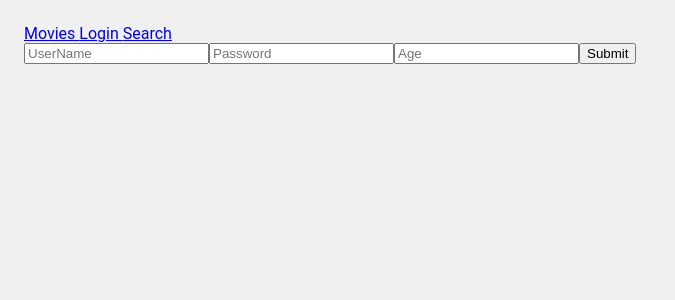
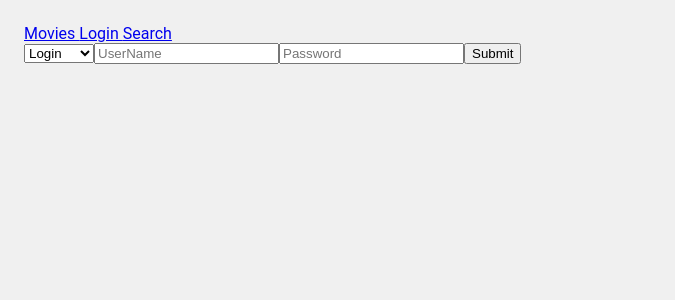
Before and after one commit to EthanIsola/FilmFanatics, a React (Create React App) app in the folder film_fanatics/: page /login in a window 1280 px wide. Shown: the top 300 px of the page, without its empty margins (0-675 px from the left). Built offline with nearby package versions, Linux system fonts and the light colour scheme; no server answers.

Commit message:
Fully functioning login feature

```diff
--- a/film_fanatics/src/components/Login.js
+++ b/film_fanatics/src/components/Login.js
@@ -5,6 +5,8 @@ function Login({user, setUser}) {
     const [userName, setUserName] = useState("");
     const [myPassword, setPassword] = useState("");
     const [age, setAge] = useState("");
+    const [option, setOption] = useState("login")
+    const [display, setOptionDisplay] = useState(false)
 
 
     function handleUserName(event) {
@@ -19,22 +21,30 @@ function Login({user, setUser}) {
         setAge(event.target.value);
     }
 
-
+    function handleOption(event) {
+        setOption(event.target.value);
+        if(event.target.value == "sign up"){
+            setOptionDisplay(true)
+        }
+        else{
+            setOptionDisplay(false)
+        }
+    }
 
     useEffect(()=>{
-        fetch("http://localhost:9292/viewers")
-        .then(r=>r.json())
-        .then(data=> currentUsers = data)
+
       },[])
 
       function handleSubmit(e) {
         e.preventDefault();
-
-        const formData = {
+        if (option === "sign up") {
+            console.log("sign up")
+            const formData = {
+            password: myPassword,
             name: userName,
-            password: myPassword,
             age: age
         };
+        alert("submitted")
 
         fetch("http://localhost:9292/viewers", {
             method: "POST",
@@ -43,15 +53,41 @@ function Login({user, setUser}) {
             },
             body: JSON.stringify(formData),
       })
-      setUser(userName)
-      }
+      setUser(userName)}
+      else{
+        fetch("http://localhost:9292/viewers")
+        .then(r=>r.json())
+        .then(data=>{
+        let isIncluded = false
+        for(let x in data){
+            console.log(data[x])
+            if((data[x].name === userName)&&(data[x].password === myPassword)){
+                isIncluded = true;
+            }
+        }
+        if(isIncluded === true){
+            setUser(userName)
+            alert("Logged In Successfully")
+        }
+        else{
+            alert("User Not Found")
+        }
+      })
+      }}
 
       return(
         <div>
             <form onSubmit={handleSubmit}>
+                <select
+                    className="ui selection dropdown"
+                    onChange={handleOption}
+                    value = {option}>
+                    <option value= "login">Login</option>
+                    <option value = "sign up">Sign Up</option>
+                </select>
                 <input type="text" placeholder = "UserName" onChange={handleUserName} value={userName} />
                 <input type="text" placeholder = "Password" onChange={handlePassword} value={myPassword} />
-                <input type="text" placeholder = "Age" onChange={handleAge} value={age} />
+                {display ? <input type="text" placeholder = "Age" onChange={handleAge} value={age} /> : null}
                 <button type="submit">Submit</button>
             </form>
         </div>
```
